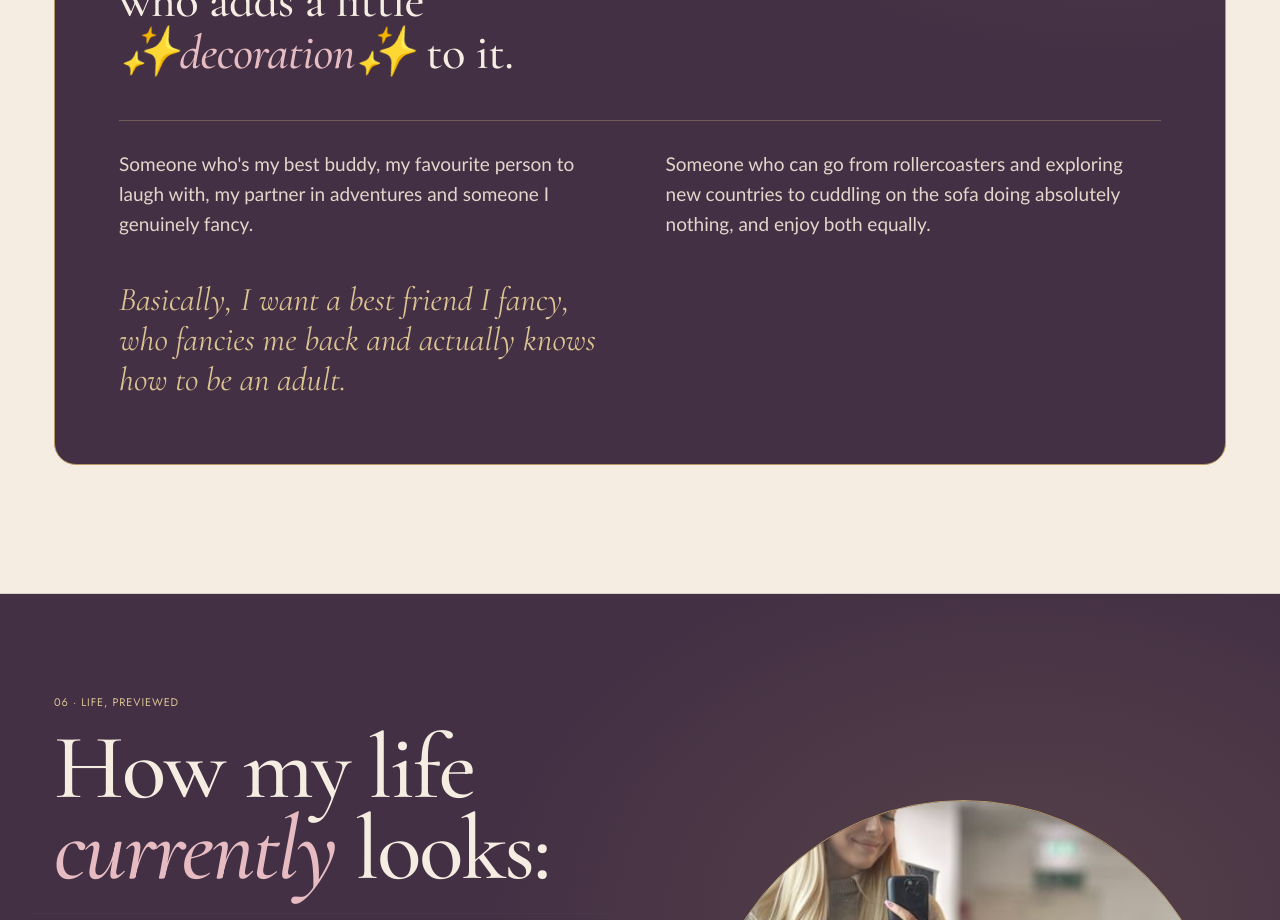
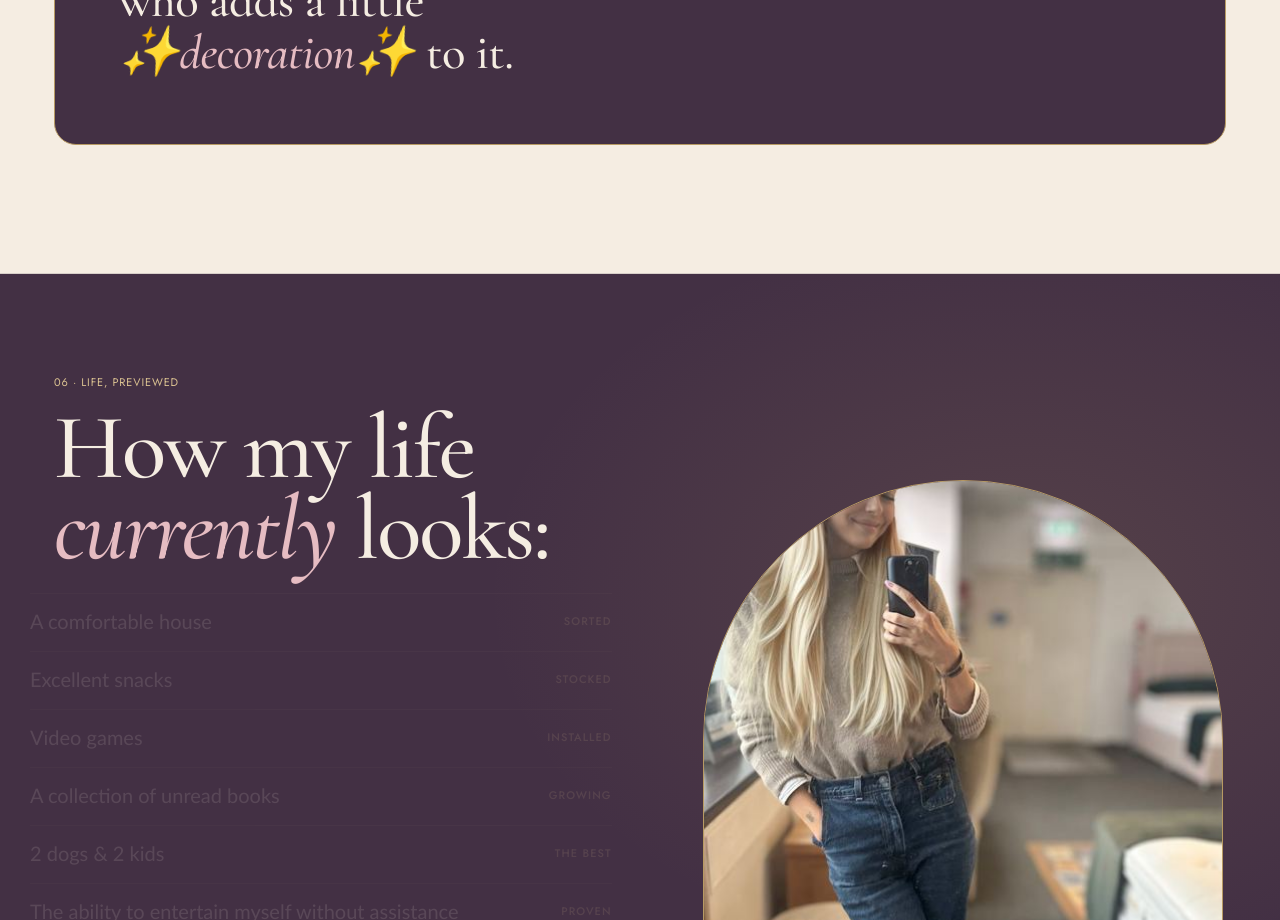
Before and after one commit to beckymaslen/test, a plain HTML site: page index.html in a window 1280 px wide. Shown: the part 6260-7180 px from the top of the page. Drawn offline with nearby package versions, Linux system fonts and the light colour scheme; a web font is replaced by a local one.

Commit message:
Trim the actual requirement card
Co-Authored-By: Claude Opus 5.5 <noreply@anthropic.com>
Claude-Session: https://claude.ai/code/session_01Ai4cHgNCg6EzjkiVjrvn6p

```diff
--- a/index.html
+++ b/index.html
@@ -464,11 +464,6 @@ textarea.short{min-height:96px}
     <div class="req">
       <p class="mono req-k"><span class="star">✶</span> The actual requirement?</p>
       <p class="req-big">I don't need someone to complete my life. I've got a good one already, and I'm perfectly happy entertaining myself. I just want someone who adds a little <em>✨decoration✨</em> to it.</p>
-      <div class="req-cols">
-        <p>Someone who's my best buddy, my favourite person to laugh with, my partner in adventures and someone I genuinely fancy.</p>
-        <p>Someone who can go from rollercoasters and exploring new countries to cuddling on the sofa doing absolutely nothing, and enjoy both equally.</p>
-      </div>
-      <p class="req-end">Basically, I want a best friend I fancy, who fancies me back and actually knows how to be an adult.</p>
     </div>
   </section>
 
```
